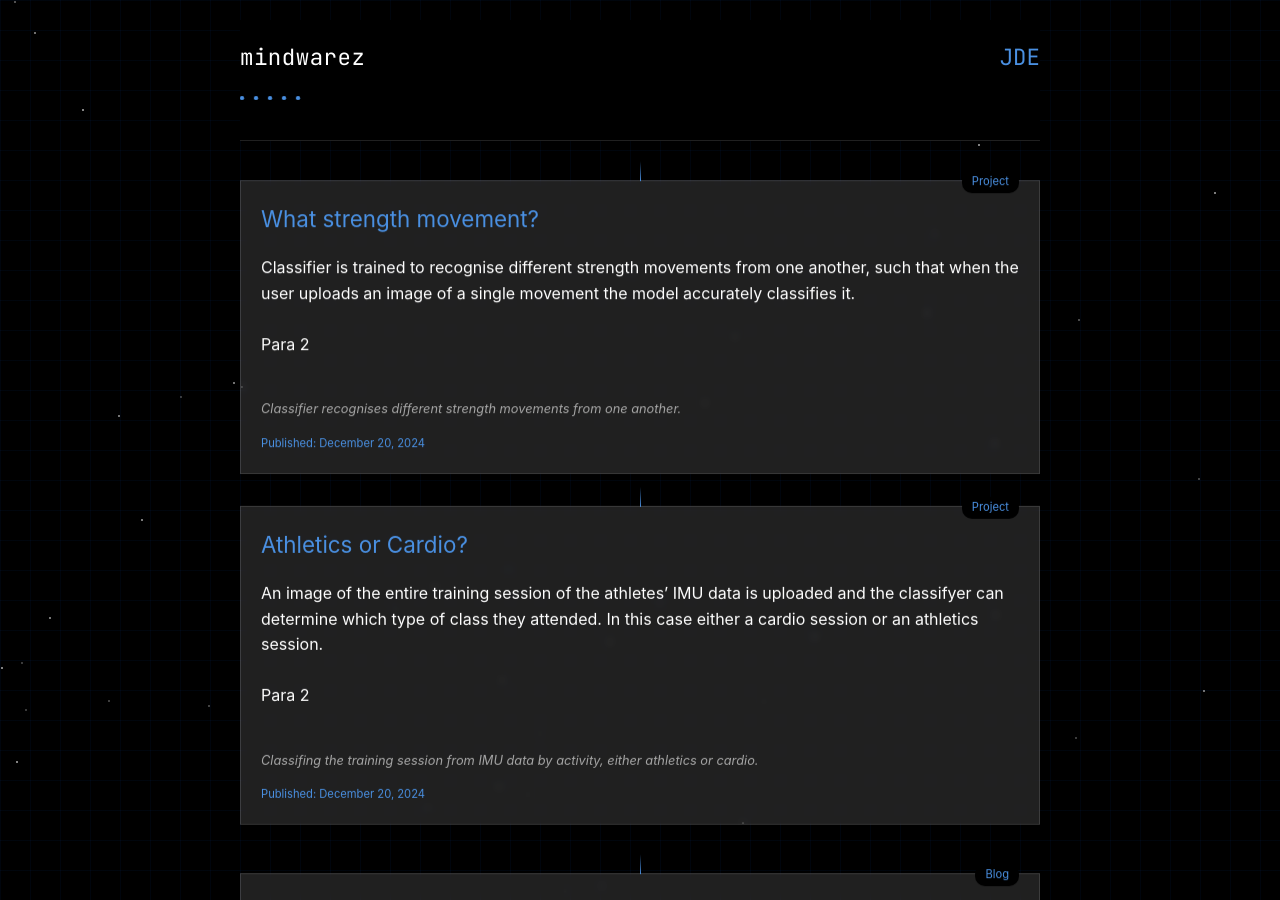
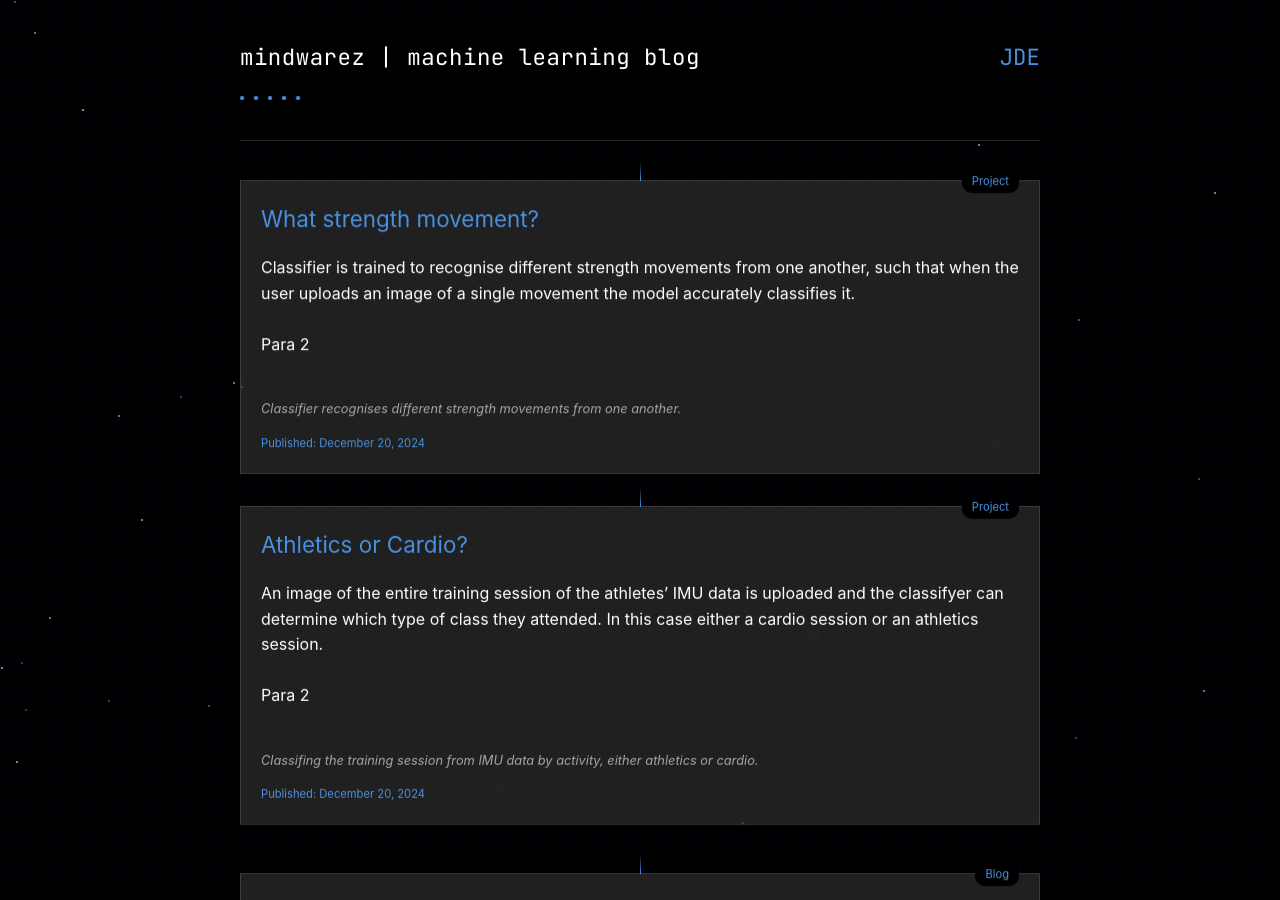
Before and after one commit to jamesbychance/mindwarez, a Jekyll site: the page built from index.html, in a window 1280 px wide and 900 px high. Built offline with Jekyll 4.4.1, drawn with Linux system fonts in a browser that asks for light colours.

Commit message:
Update default.html
changed banner heading

```diff
--- a/_layouts/default.html
+++ b/_layouts/default.html
@@ -11,7 +11,7 @@
     <div class="container">
         <div class="header">
             <div class="title-block">
-                <div class="title">mindwarez</div>
+                <div class="title">mindwarez | machine learning blog</div>
                 <div class="initials">JDE</div>
             </div>
             <div class="thought-processes">
```
